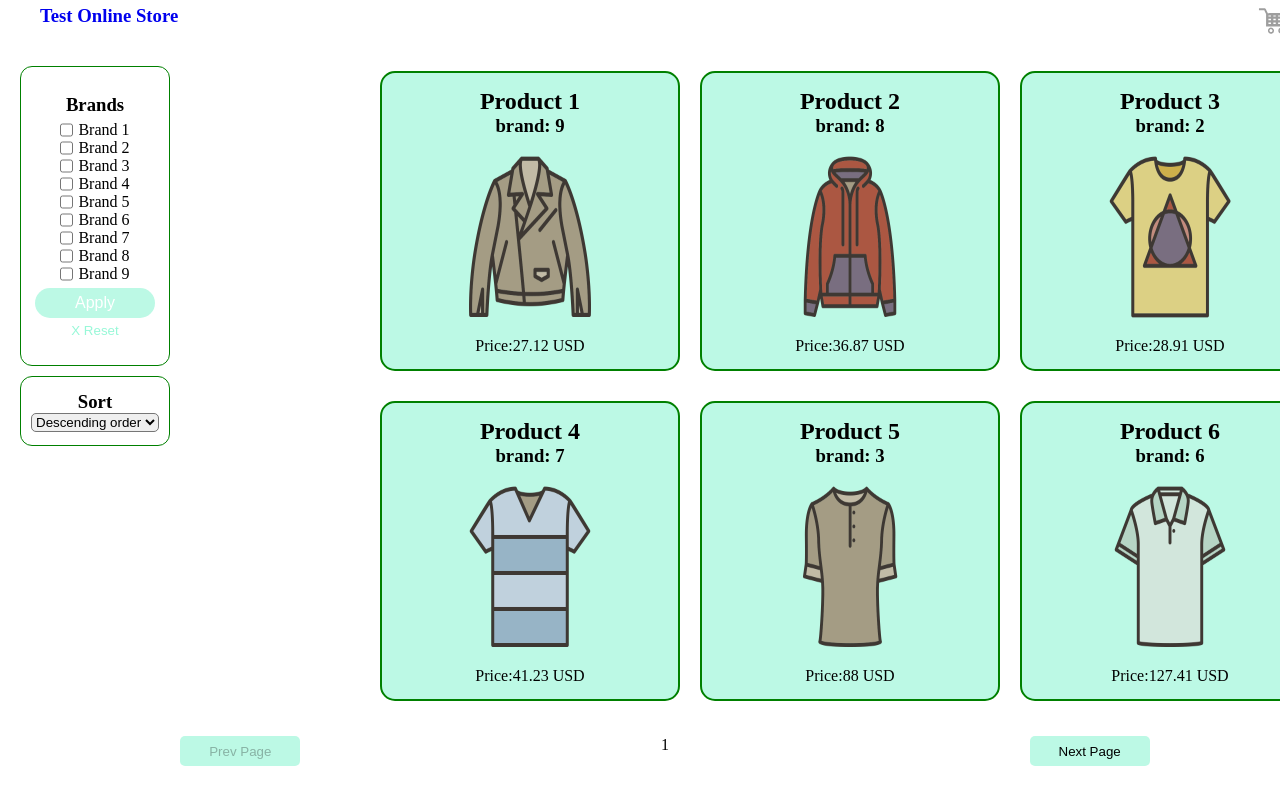
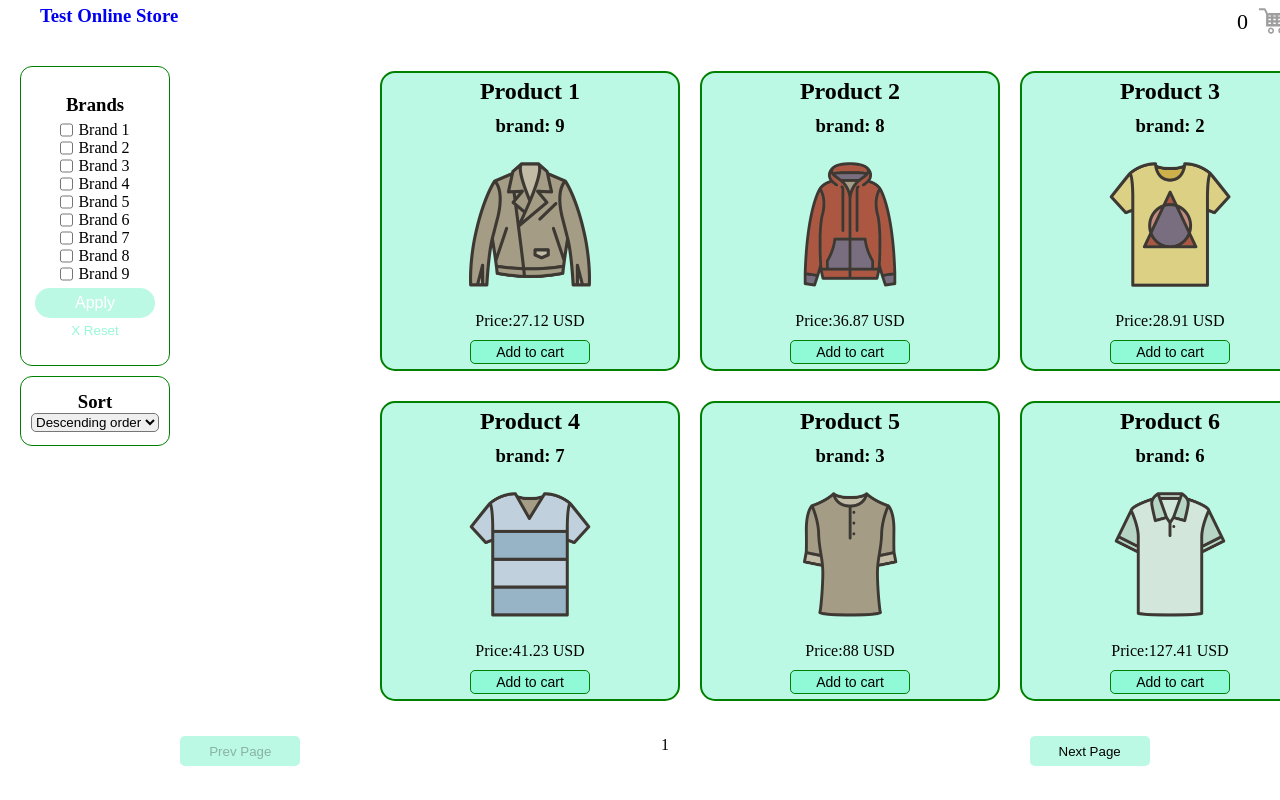
Before and after one commit to Gegcbr9319/OnlineTestStore, a React (Vite) app: page /main in a window 1280 px wide. Shown: the top 800 px of the page. Built offline with nearby package versions, Linux system fonts and the light colour scheme.

Commit message:
feat:add cartSlice

```diff
--- /dev/null
+++ b/src/assets/redux/cartDataSlice.ts
@@ -0,0 +1,30 @@
+import { createSlice } from '@reduxjs/toolkit';
+
+interface IProducts {
+    id: number;
+    title: string;
+    regular_price: {
+        currency: string;
+        value: number;
+    };
+    brand: number;
+}
+
+type SliceState = { cartData: IProducts[] };
+const initialState: SliceState = { cartData: [] };
+
+const cartDataSlice = createSlice({
+    name: 'cartData',
+    initialState,
+    reducers: {
+        resetData(state) {
+            state.cartData.length = 0;
+        },
+        updateData(state, action) {
+            state.cartData = action.payload;
+        },
+    },
+});
+
+export const { resetData, updateData } = cartDataSlice.actions;
+export default cartDataSlice.reducer;
--- /dev/null
+++ b/src/assets/redux/cartNumberSlice.ts
@@ -0,0 +1,20 @@
+import { createSlice } from '@reduxjs/toolkit';
+
+type SliceState = { numberCart: number };
+const initialState: SliceState = { numberCart: 0 };
+
+const cartNumberSlice = createSlice({
+    name: 'numberCart',
+    initialState,
+    reducers: {
+        resetNumber(state) {
+            state.numberCart = 0;
+        },
+        updateNumber(state, action) {
+            state.numberCart = action.payload;
+        },
+    },
+});
+
+export const { resetNumber, updateNumber } = cartNumberSlice.actions;
+export default cartNumberSlice.reducer;
--- a/src/assets/redux/store.ts
+++ b/src/assets/redux/store.ts
@@ -2,11 +2,15 @@ import { configureStore } from '@reduxjs/toolkit';
 import filterSlice from './filterSlice';
 import productsSlice from './productsSlice';
 import displaySlice from './displaySlice';
+import cartNumberSlice from './cartNumberSlice';
+import cartDataSlice from './cartDataSlice';
 
 export const store = configureStore({
     reducer: {
         filterState: filterSlice,
         productsState: productsSlice,
         displayState: displaySlice,
+        cartNumberState: cartNumberSlice,
+        cartDataState: cartDataSlice,
     },
 });
--- a/src/components/Card/Card.module.scss
+++ b/src/components/Card/Card.module.scss
@@ -9,8 +9,26 @@
     justify-content: center;
     align-items: center;
     background-color: rgb(188, 249, 229);
+    padding: 5px;
+    gap: 10px;
 }
 .image {
     width: 150px;
     height: 200px;
 }
+
+.button {
+    width: 120px;
+    height: 30px;
+    cursor: pointer;
+    border-radius: 5px;
+    border: 1px solid green;
+    background-color: rgb(144, 249, 214);
+    font-size: 14px;
+    transition: 0.3s;
+}
+
+.button:hover {
+    color: red;
+    border: 1.5px solid red;
+}
--- a/src/components/Card/Card.tsx
+++ b/src/components/Card/Card.tsx
@@ -1,9 +1,10 @@
 import React, { FC } from 'react';
+import { useDispatch, useSelector } from 'react-redux';
 import styles from './Card.module.scss';
 
 interface IProducts {
     type?: string;
-    id?: number;
+    id: number;
     sku?: string;
     title: string;
     regular_price: {
@@ -13,8 +14,23 @@ interface IProducts {
     image: string;
     brand: number;
 }
+interface IData {
+    id: number;
+    title: string;
+    regular_price: {
+        currency: string;
+        value: number;
+    };
+    brand: number;
+}
 
-export const Card: FC<IProducts> = ({ image, title, brand, regular_price }) => {
+export const Card: FC<IProducts> = ({ id, image, title, brand, regular_price }) => {
+    const dispatch = useDispatch();
+    const cartData = useSelector(
+        (state: { cartDataState: { cartData: IData } }) => state.cartDataState.cartData
+    );
+
+    const cardInfo: IData = { id: id, title: title, brand: brand, regular_price: regular_price };
     return (
         <div className={styles.card}>
             <h2> {title}</h2>
@@ -24,6 +40,7 @@ export const Card: FC<IProducts> = ({ image, title, brand, regular_price }) => {
             <p>
                 Price:{regular_price.value} {regular_price.currency}
             </p>
+            <button className={styles.button}>Add to cart</button>
         </div>
     );
 };
--- a/src/components/Header/Header.module.scss
+++ b/src/components/Header/Header.module.scss
@@ -12,3 +12,15 @@
 .header a {
     text-decoration: none;
 }
+
+.cart {
+    display: flex;
+    gap: 10px;
+}
+.number {
+    padding-top: 4px;
+}
+
+.number p {
+    font-size: 22px;
+}
--- a/src/components/Header/Header.tsx
+++ b/src/components/Header/Header.tsx
@@ -1,18 +1,26 @@
 import React from 'react';
+import { useSelector } from 'react-redux';
 import { NavLink } from 'react-router-dom';
 import cart from '../../assets/img/cart.svg';
 import styles from './Header.module.scss';
 
 export const Header = () => {
+    const cartNumber = useSelector(
+        (state: { cartNumberState: { numberCart: number } }) => state.cartNumberState.numberCart
+    );
     return (
         <header className={styles.header}>
             <NavLink to="/main">
                 <h3>Test Online Store</h3>
             </NavLink>
-
-            <NavLink to="/cart">
-                <img className={styles.headerImg} src={cart}></img>
-            </NavLink>
+            <div className={styles.cart}>
+                <div className={styles.number}>
+                    <p>{cartNumber}</p>
+                </div>
+                <NavLink to="/cart">
+                    <img className={styles.headerImg} src={cart}></img>
+                </NavLink>
+            </div>
         </header>
     );
 };
```
